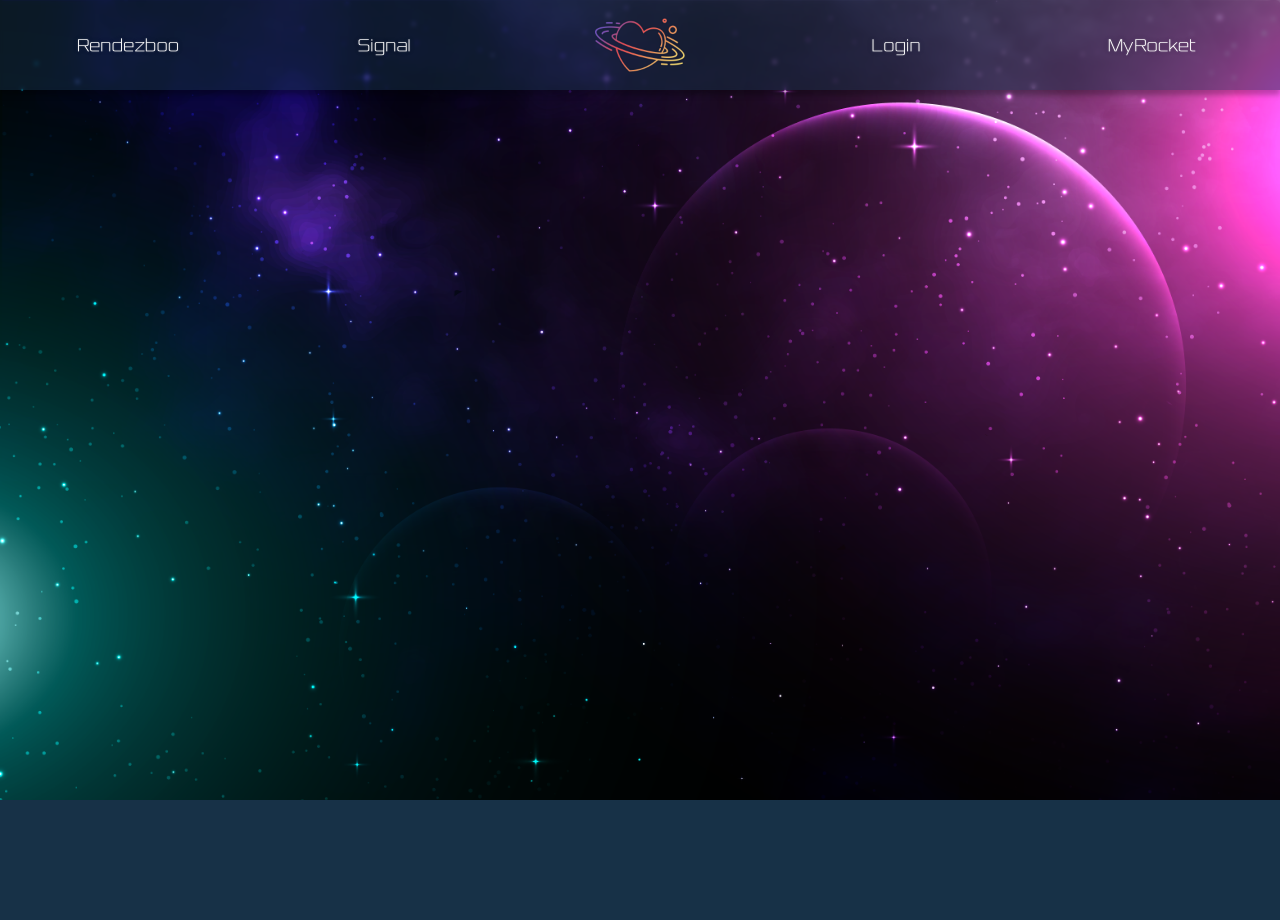
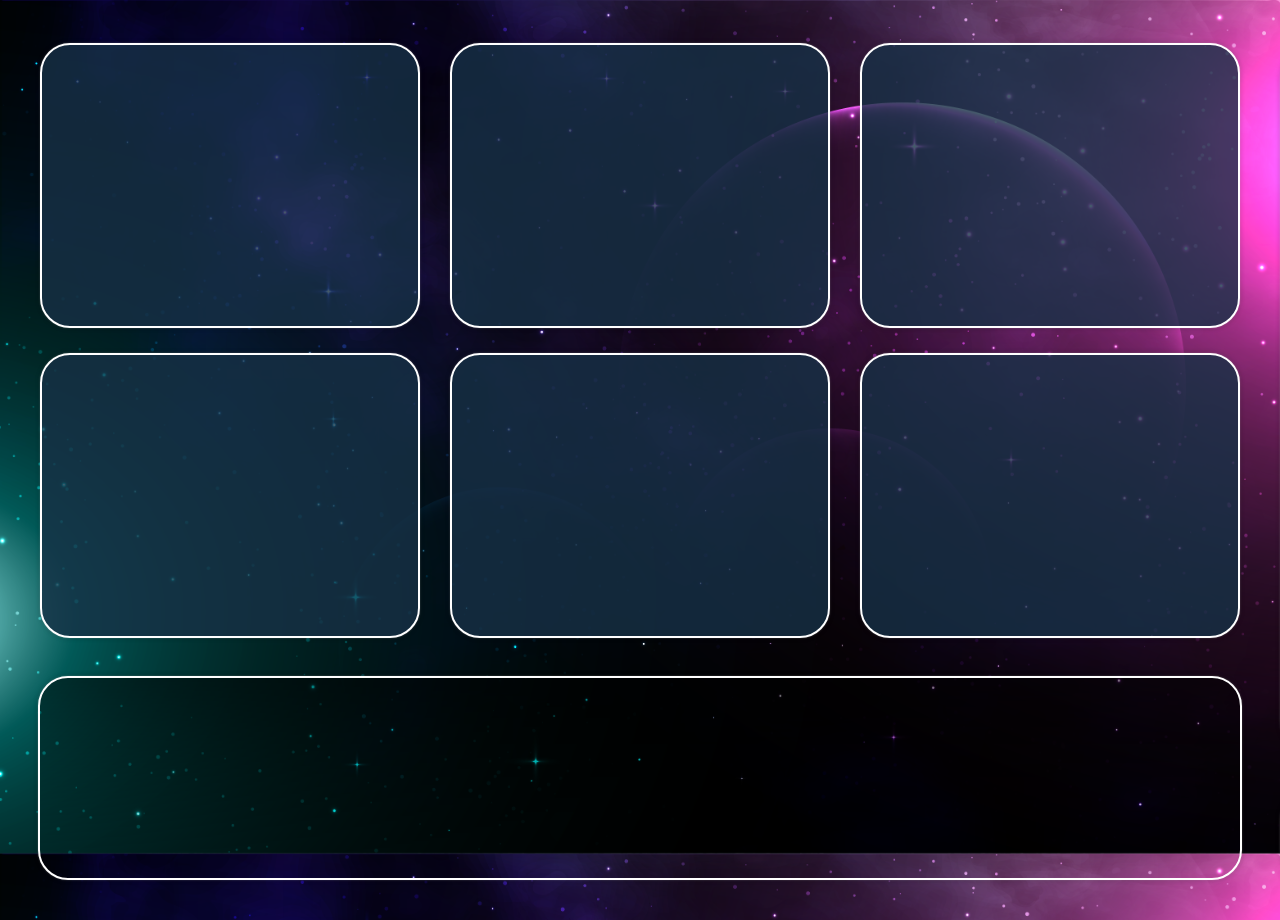
Before and after one commit to Hoony-JSG/RendezBoo, a React (Create React App) app in the folder A107-front/a107-app/: page /docking3ing in a window 1280 px wide. Before the commit the page ends 800 px from the top, so only its background shows below. Built offline with nearby package versions, Linux system fonts and the light colour scheme.

Commit message:
feat: docking3ing 구성

```diff
--- a/A107-front/a107-app/src/App.js
+++ b/A107-front/a107-app/src/App.js
@@ -12,6 +12,7 @@ import {
   Userinfo,
   Inventory,
   Docking3,
+  Docking3ing,
 } from './pages'
 import Navbar from './components/Navbar'
 import './App.css'
@@ -30,7 +31,8 @@ function App() {
           location.pathname === '/login' ||
           location.pathname === '/Login' ||
           location.pathname === '/joinsocial' ||
-          location.pathname === '/docking1'
+          location.pathname === '/docking1' ||
+          location.pathname === '/docking3ing'
         ) && <Navbar />}
         <Routes>
           <Route path="/home" element={<Home />} />
@@ -42,6 +44,7 @@ function App() {
           <Route path="/join" element={<Join />} />
           <Route path="/docking1" element={<Docking1 />} />
           <Route path="/docking3" element={<Docking3 />} />
+          <Route path="/docking3ing" element={<Docking3ing />} />
           <Route path="/docking3/:roomid" element={<Docking3 />} />
           <Route path="/rocket/:userid" element={<Rocket />} />
           <Route path="/userinfo/:userid" element={<Userinfo />}></Route>;
--- /dev/null
+++ b/A107-front/a107-app/src/Styles/Docking3ing.css
@@ -0,0 +1,71 @@
+#main {
+    width: 1200px;
+    height: 840px;
+    display: flex;
+    flex-direction: column;
+    justify-content: space-between;
+    align-items: center;
+    padding: 20px;
+}
+
+#cam-group {
+    width: 1200px;
+    height: 600px;
+    display: flex;
+    flex-direction: row;
+    flex-wrap: wrap;
+    align-content: space-around;
+    justify-content: space-between;
+    align-items: center;
+    gap: 20px;
+}
+
+#cam {
+    box-sizing: border-box;
+    width: 380px;
+    height: 285px;
+    background: rgba(23, 49, 71, 0.8);
+    border: 2px solid #FFFFFF;
+    box-shadow: 0px 0px 2px rgba(255, 255, 255, 0.25), 0px 0px 5px rgba(0, 0, 0, 0.25);
+    border-radius: 30px;
+}
+
+#chat {
+    width: 1200px;
+    height: 200px;
+    background: linear-gradient(180deg, rgba(0, 0, 0, 0.5) 0%, rgba(0, 0, 0, 0) 100%);
+    border: 2px solid #FFFFFF;
+    box-shadow: 0px 0px 2px rgba(255, 255, 255, 0.25), 0px 0px 5px rgba(0, 0, 0, 0.25);
+    border-radius: 30px;
+}
+
+#side {
+    width: 640px;
+    height: 840px;
+    display: flex;
+    flex-direction: column;
+    align-content: center;
+    justify-content: space-between;
+    align-items: center;
+    padding: 20px;
+}
+
+#game {
+    box-sizing: border-box;
+    width: 600px;
+    height: 720px;
+    background: rgba(23, 49, 71, 0.8);
+    border: 2px solid #FFFFFF;
+    box-shadow: 0px 0px 2px rgba(255, 255, 255, 0.25), 0px 0px 5px rgba(0, 0, 0, 0.25);
+    border-radius: 40px;
+}
+
+#btn-group {
+    box-sizing: border-box;
+    width: 600px;
+    height: 90px;
+    background: rgba(23, 49, 71, 0.8);
+    border: 2px solid #FFFFFF;
+    box-shadow: 0px 0px 2px rgba(255, 255, 255, 0.25), 0px 0px 5px rgba(0, 0, 0, 0.25);
+    border-radius: 30px;
+}
--- a/A107-front/a107-app/src/components/SignalComponents/SignalSelected.jsx
+++ b/A107-front/a107-app/src/components/SignalComponents/SignalSelected.jsx
@@ -7,19 +7,55 @@ import userLogo from '../../Images/user-profile.png'
 
 const SignalSelected = ({ userSeq, roomSeq }) => {
   const [chatList, setChatList] = useState([])
+  const [you, setYou] = useState({
+    yourname: '',
+    yourpImg: '',
+  })
 
   useEffect(() => {
-    axios
-      .get('https://i8a107.p.ssafy.io/api/chat/' + userSeq)
-      .then((response) => {
-        console.log(response.data)
-        setChatList(response.data.filter((chat) => chat.chatRoomSeq == roomSeq))
+    const getChatList = async () => {
+      const chats = await axios.get(
+        'https://i8a107.p.ssafy.io/api/chat/' + userSeq
+      )
+      setChatList(chats.data.filter((chat) => chat.chatRoomSeq == roomSeq))
+    }
+    getChatList()
+    .then(() => {
+    // axios
+    //   .get('https://i8a107.p.ssafy.io/api/chat/' + userSeq)
+    //   .then((response) => {
+    //     console.log(response.data)
+    //     setChatList(response.data.filter((chat) => chat.chatRoomSeq == roomSeq))
+        if (chatList[0].senderSeq == userSeq) {
+          axios.get('https://i8a107.p.ssafy.io/api/user/'+ chatList[0].receiverSeq)
+          .then((response)=>{
+            console.log(response.data)
+            setYou({
+              yourname: response.data.name,
+              yourpImg: response.data.profileImagePath,
+            })
+          })
+        } else {
+          axios.get('https://i8a107.p.ssafy.io/api/user/'+ chatList[0].senderSeq)
+          .then((response)=>{
+            console.log(response.data)
+            setYou({
+              yourname: response.data.name,
+              yourpImg: response.data.profileImagePath,
+            })
+          })
+        }
       })
   }, [])
 
 
   return (
-    <div>
+    <div style={{
+      display: 'flex',
+      flexDirection: 'column',
+      justifyContent: 'space-between',
+      gap: '20px',
+    }}>
         <div
             style={{
                 textAlign: 'left',
@@ -31,22 +67,27 @@ const SignalSelected = ({ userSeq, roomSeq }) => {
             }}
         >
             <img
-              src={userSeq.profileImagePath || userLogo}
+              src={you.yourpImg || userLogo}
               style={{ width: '75px', height: '75px' }}
               alt={userSeq}
             />
-            <h1>SignalSelected</h1>
+            <h1>{you.yourname}</h1>
         </div>
       <div
         style={{
             display: 'flex',
-            height: '540px',
+            width: '100%',
+            height: '500px',
             overflowY: 'scroll',
             flexDirection: 'column',
+            borderRadius: '40px',
+            border: '2px solid #FFFFFF',
+            background: 'linear-gradient(180deg, rgba(0, 0, 0, 0.5) 0%, rgba(0, 0, 0, 0) 100%)',
+            filter: 'drop-shadow(0px 0px 2px rgba(255, 255, 255, 0.25)) drop-shadow(0px 0px 5px rgba(0, 0, 0, 0.25))',
         }}
       >
         {chatList.map((chat) => (
-          <SignalSelectedItem chat={chat} key={chat.seq} />
+          <SignalSelectedItem chat={chat} key={chat.seq} userSeq={userSeq} you={you}/>
         ))}
       </div>
       <SignalForm />
--- a/A107-front/a107-app/src/components/SignalComponents/SignalSelectedItem.jsx
+++ b/A107-front/a107-app/src/components/SignalComponents/SignalSelectedItem.jsx
@@ -1,11 +1,16 @@
-const SignalListItem = ({ chat }) => {
+const SignalListItem = ({ chat, userSeq, you }) => {
   const { message, createdAt, senderSeq } = chat
+
   return (
     <div>
-      <p>{senderSeq}</p>
+      { senderSeq !== userSeq ? (
+        <div>
+          <p>{you.yourname}</p>
+        </div>
+      ) : null }
       <div>
         <p>{message}</p>
-        <p>{createdAt}</p>
+        <p>{createdAt[3]}-{createdAt[4]}</p>
       </div>
     </div>
   )
--- /dev/null
+++ b/A107-front/a107-app/src/pages/Docking3ing.jsx
@@ -0,0 +1,42 @@
+
+
+import '../Styles/Docking3ing.css'
+
+const Docking3ing = () => {
+
+
+    return (
+        <div style={{
+            display:'flex',
+            flexDirection: 'row',
+            alignItems: 'center',
+            justifyContent: 'space-between',
+            overflowX: 'scroll',
+            padding: '20px',
+            }}>
+            <div id="main">
+                <div id="cam-group">
+                    <div id="cam"></div>
+                    <div id="cam"></div>
+                    <div id="cam"></div>
+                    <div id="cam"></div>
+                    <div id="cam"></div>
+                    <div id="cam"></div>
+                </div>
+                <div id="chat">
+
+                </div>
+            </div>
+            <div id="side">
+                <div id="game">
+
+                </div>
+                <div id="btn-group">
+
+                </div>
+            </div>
+        </div>
+    )
+}
+
+export default Docking3ing
--- a/A107-front/a107-app/src/pages/Signal.jsx
+++ b/A107-front/a107-app/src/pages/Signal.jsx
@@ -74,7 +74,7 @@ const Signal = () => {
             }}
           >
             {chatRoom ?
-              (chatRoom.map((chat) => (
+              (chatRoom.slice(0).reverse().map((chat) => (
                 <SignalList userSeq={userSeq} chat={chat} key={chat.chatRoomSeq} />
               ))
              ) : (
@@ -82,13 +82,11 @@ const Signal = () => {
             )}
           </div>
         </div>
-        <div className="content" style={{ width: '65%' }}>
+        <div className="content" style={{ width: '65%', alignSelf: 'center' }}>
           {tmpChatRoomSeq ? (
             <SignalSelected userSeq={userSeq} roomSeq={tmpChatRoomSeq} />
           ) : (
-            <div>
-              <h1>메시지를 선택하세요.</h1>
-            </div>
+            <h1>메시지를 선택하세요.</h1>
           )}
         </div>
       </div>
--- a/A107-front/a107-app/src/pages/index.jsx
+++ b/A107-front/a107-app/src/pages/index.jsx
@@ -9,3 +9,4 @@ export { default as Inventory } from './Inventory'
 
 export { default as Docking1 } from './Docking1'
 export { default as Docking3 } from './Docking3'
+export { default as Docking3ing } from './Docking3ing'
```
